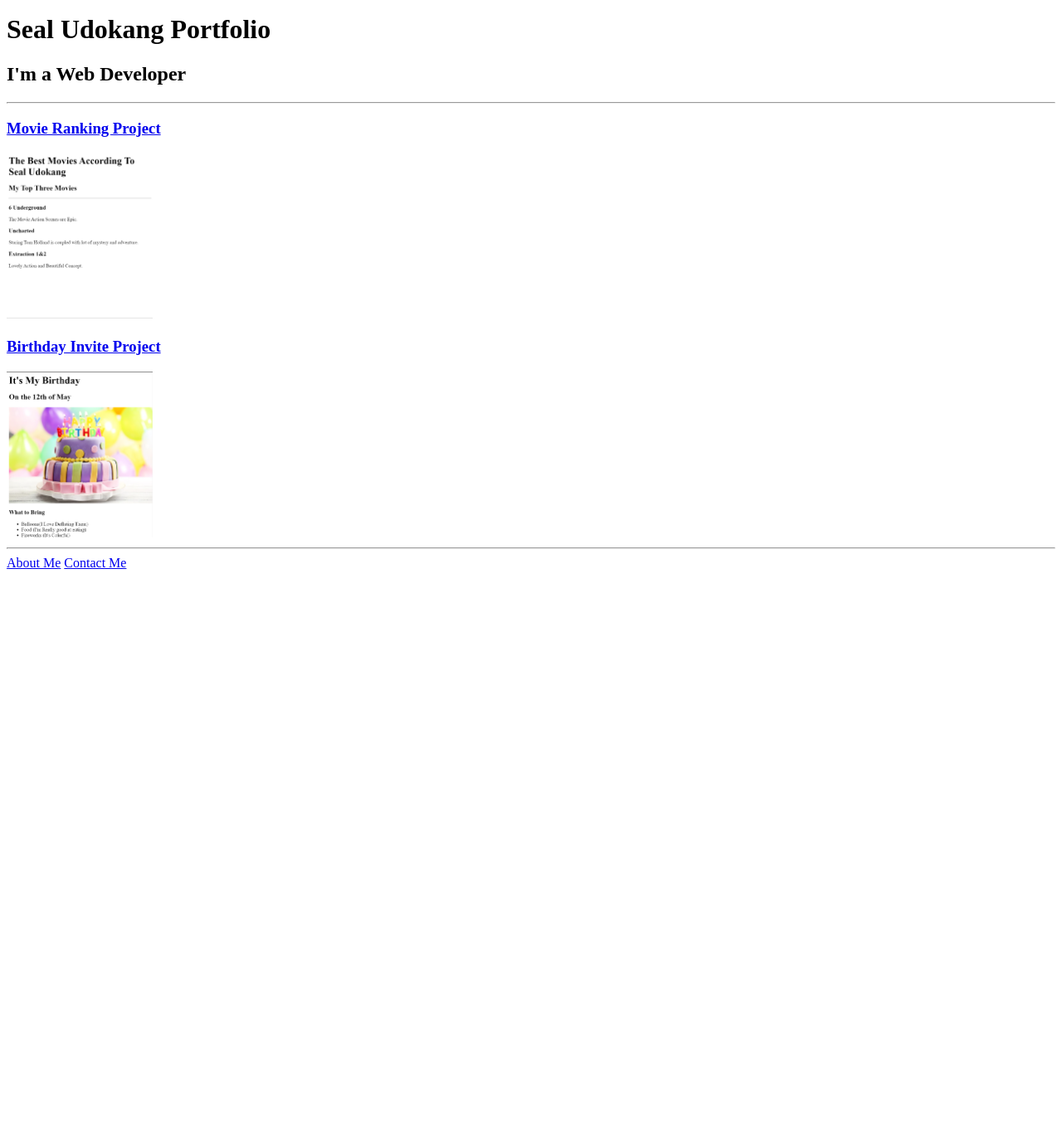
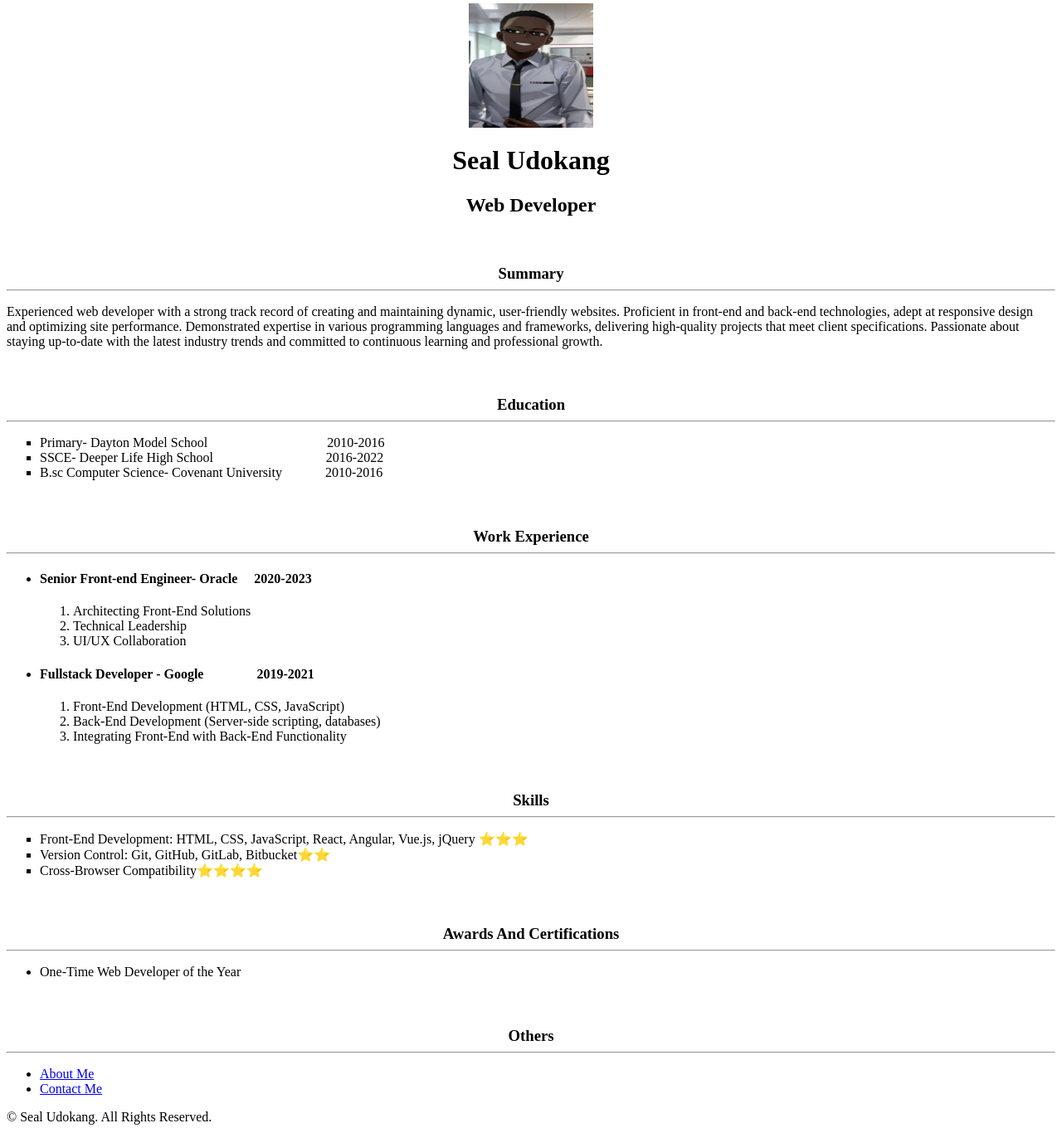
Before and after one commit to sealubong2006/Html-Portfolio, a plain HTML site: page index.html in a window 1280 px wide. Shown: the part 4-1364 px from the top of the page at 83% size. Before the commit the page ends 800 px from the top, so only its background shows below. Drawn offline with Linux system fonts and the light colour scheme.

Commit message:
Add files via upload

```diff
--- a/index.html
+++ b/index.html
@@ -2,23 +2,102 @@
 <html lang="en">
 <head>
     <meta charset="UTF-8">
-    <title>Seal Udokang Portfolio</title>
+    <meta name="viewport" content="width=device-width, initial-scale=1.0">
+    <title>My Resume</title>
+    <style>
+        h1{
+            text-align: center;
+        }
+        h2{
+            text-align: center;
+        }
+        h3{
+            text-align: center;
+            padding-bottom: 0%;
+            padding-top: 3%;
+            margin-bottom: 0%;
+        }
+        img{
+            display: block;
+            margin-left: auto;
+            margin-right: auto;
+        }
+    </style>
 </head>
 <body>
-    <h1>Seal Udokang Portfolio</h1>
-    <h2>I'm a Web Developer</h2>
+    <img src="./Assets/Images/photo_2023-08-01_22-24-26.jpg" alt="Animated Picture of Seal" width="150px" height="150px"/>
+    <h1>Seal Udokang</h1>
+    <h2>Web Developer</h2>
 
+    <h3>Summary</h3>
     <hr/>
-    <a href="./public/Movie Ranking.html" target="_blank"><h3>Movie Ranking Project</h3></a>
-    <img src="./assets/images/movie ranking.png" alt="Picture of movie ranking webpage" height="200px"/>
+    <p>Experienced web developer with a strong track record of creating and maintaining dynamic,
+        user-friendly websites. Proficient in front-end and back-end technologies,
+        adept at responsive design and optimizing site performance.
+        Demonstrated expertise in various programming languages and frameworks,
+        delivering high-quality projects that meet client specifications.
+        Passionate about staying up-to-date with the latest industry trends
+         and committed to continuous learning and professional growth.</p>
 
-    <a href="./public/birthday invite.html" target="_blank"><h3>Birthday Invite Project</h3></a>
-    <img src="./assets/images/birthday-invite.png" alt="Picture Of Birthday Invite webpage" height="200px"/>
+    <h3>Education</h3>
+    <hr/>
+    <ul type="square">
+        <li>Primary- Dayton Model School&nbsp;&nbsp;&nbsp;&nbsp;&nbsp;&nbsp;&nbsp;&nbsp;&nbsp;&nbsp;&nbsp;&nbsp;&nbsp;&nbsp;&nbsp;&nbsp;&nbsp;&nbsp;&nbsp;&nbsp;&nbsp;&nbsp;&nbsp;&nbsp;&nbsp;&nbsp;&nbsp;&nbsp;&nbsp;&nbsp;&nbsp;&nbsp;&nbsp;&nbsp;&nbsp;&nbsp;2010-2016</li>
+        <li>SSCE- Deeper Life High School&nbsp;&nbsp;&nbsp;&nbsp;&nbsp;&nbsp;&nbsp;&nbsp;&nbsp;&nbsp;&nbsp;&nbsp;&nbsp;&nbsp;&nbsp;&nbsp;&nbsp;&nbsp;&nbsp;&nbsp;&nbsp;&nbsp;&nbsp;&nbsp;&nbsp;&nbsp;&nbsp;&nbsp;&nbsp;&nbsp;&nbsp;&nbsp;&nbsp;&nbsp;2016-2022</li>
+        <li>B.sc Computer Science- Covenant University&nbsp;&nbsp;&nbsp;&nbsp;&nbsp;&nbsp;&nbsp;&nbsp;&nbsp;&nbsp;&nbsp;&nbsp;&nbsp;2010-2016</li>
+    </ul>
 
+    <h3>Work Experience</h3>
     <hr/>
+    <ul>
+        <h4><li>Senior Front-end Engineer- Oracle&nbsp;&nbsp;&nbsp;&nbsp; 2020-2023 </h4>
+            <ol>
+                <li>Architecting Front-End Solutions</li>
+                <li>Technical Leadership</li>
+                <li>UI/UX Collaboration</li>
+            </ol>
+        </li>
+        <h4><li>Fullstack Developer - Google&nbsp;&nbsp;&nbsp;&nbsp;&nbsp;&nbsp;&nbsp;&nbsp;&nbsp;&nbsp;&nbsp;&nbsp;&nbsp;&nbsp;&nbsp; 2019-2021</h4>
+            <ol>
+                <li>Front-End Development (HTML, CSS, JavaScript)</li>
+                <li>Back-End Development (Server-side scripting, databases)</li>
+                <li>Integrating Front-End with Back-End Functionality</li>
+            </ol>
+        </li>
 
-    <a href="./public/about.html" target="_blank">About Me</a> <a href="./public/contact.html" target="_blank">Contact Me</a>
+    </ul>
 
+    <h3>Skills</h3>
+    <hr/>
+    <ul type="square">
+        <li>Front-End Development: HTML,
+            CSS, JavaScript, React, Angular, Vue.js,
+            jQuery &#11088;&#11088;&#11088;</li>
+         <li>Version Control: Git,
+             GitHub, GitLab, Bitbucket&#11088;&#11088;</li>
+        <li>Cross-Browser Compatibility&#11088;&#11088;&#11088;&#11088;</li>
+    </ul>
+
+    <h3>Awards And Certifications</h3>
+    <hr/>
+    <ul>
+        <li>One-Time Web Developer of the Year</li>
+    </ul>
+
+    <h3>Others</h3>
+    <hr/>
+    <ul>
+        <li>
+           <a href="./Public/About.html">About Me</a>
+        </li>
+        <li>
+            <a href="./Public/Contact.html">Contact Me</a>
+        </li>
+    </ul>
+
+    <footer>
+     &#169; Seal Udokang. All Rights Reserved.
+    </footer>
 
 </body>
 </html>
```
Also changed, not shown: Public/About.html (added, +21 -0 lines), Public/Contact.html (added, +18 -0 lines), Assets/Images/photo_2023-08-01_22-24-26.jpg (added).
